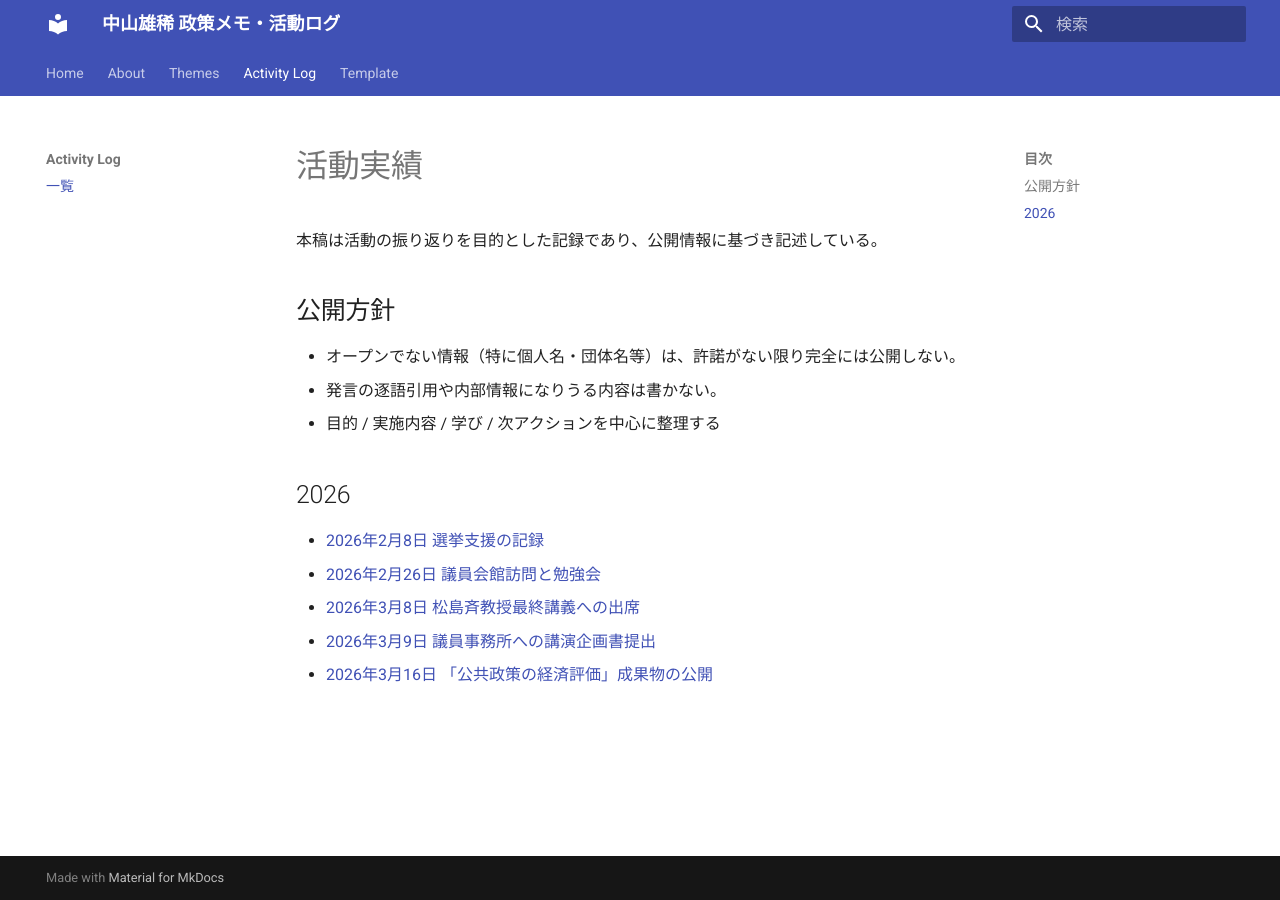
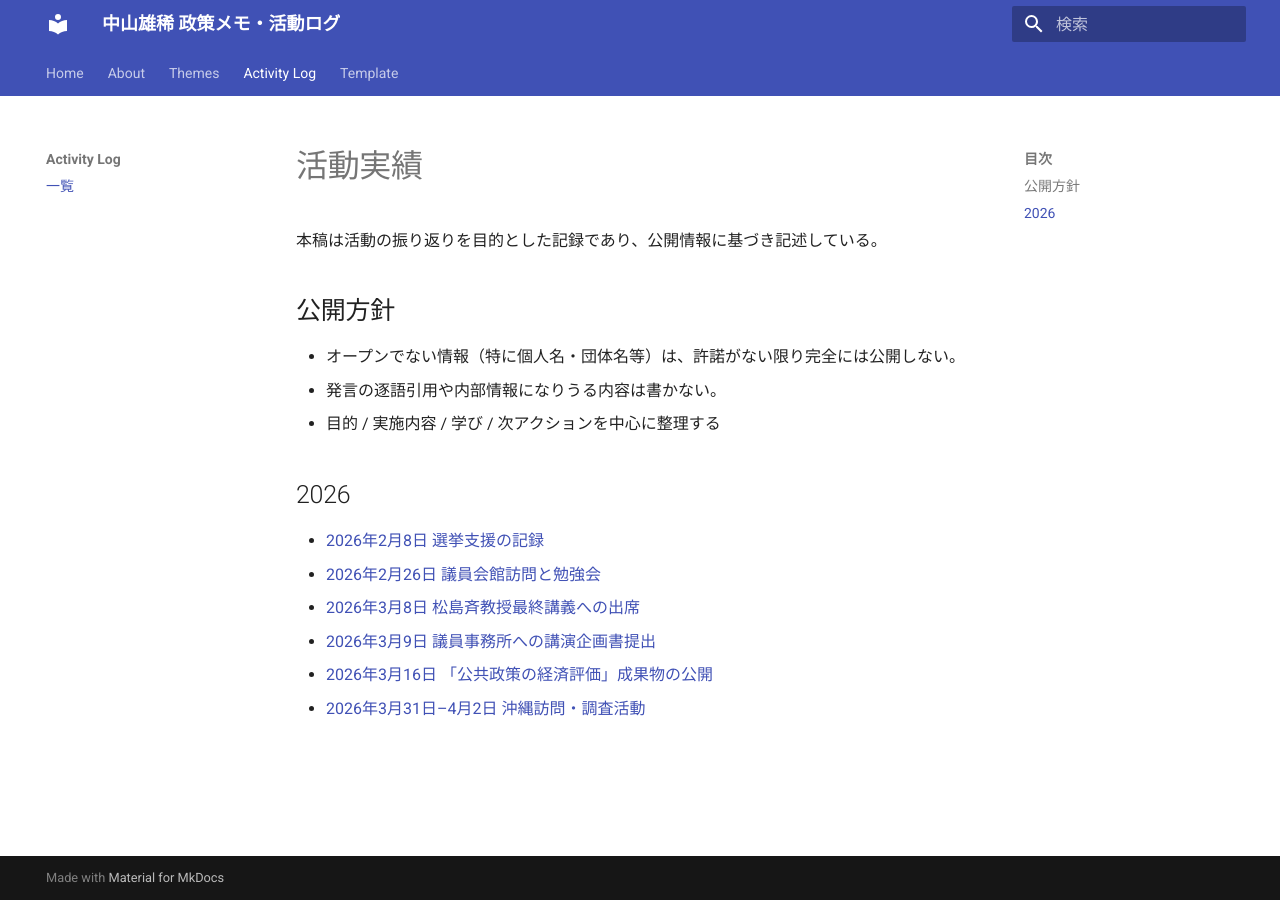
Before and after one commit to yu-ki-nakayama/policy-notes, an MkDocs documentation site: the page built from docs/activity/index.md, in a window 1280 px wide. Built offline with MkDocs 1.6.1 and Material for MkDocs 9.7.7, drawn with Linux system fonts in a browser that asks for light colours.

Commit message:
Update index.md

```diff
--- a/docs/activity/index.md
+++ b/docs/activity/index.md
@@ -13,3 +13,4 @@
 - [2026年3月8日 松島斉教授最終講義への出席](20260308.md)
 - [2026年3月9日 議員事務所への講演企画書提出](20260309.md)
 - [2026年3月16日 「公共政策の経済評価」成果物の公開](20260316.md)
+- [2026年3月31日–4月2日 沖縄訪問・調査活動](20260402.md)
```
